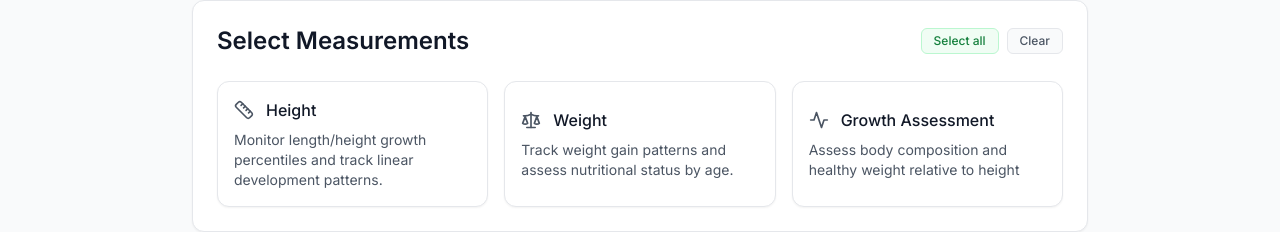
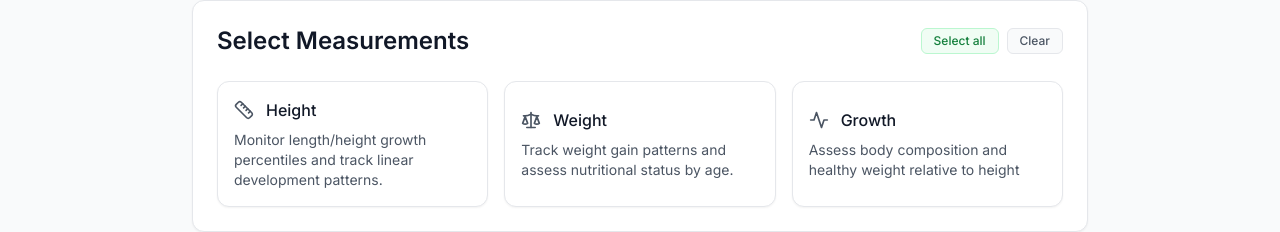
Before and after one commit to mapmykidz/Mapmykidz, a React (Vite) app: page /input in a window 1280 px wide. Shown: the part 281-513 px from the top of the page. Built offline with nearby package versions, Linux system fonts and the light colour scheme.

Commit message:
Change 'Growth Assessment' to 'Growth' in calculation tab

```diff
--- a/src/pages/InputPage.tsx
+++ b/src/pages/InputPage.tsx
@@ -390,7 +390,7 @@ export const InputPage: React.FC = () => {
               <div className="flex items-center justify-between">
                 <div className="flex items-center space-x-3">
                   <Activity className={`w-5 h-5 ${selectedMeasurements.includes('bmi') ? 'text-primary-600' : 'text-gray-600'}`} />
-                  <div className="font-medium">Growth Assessment</div>
+                  <div className="font-medium">Growth</div>
                 </div>
                 {selectedMeasurements.includes('bmi') && <CheckCircle2 className="w-5 h-5 text-primary-600" />}
               </div>
```
